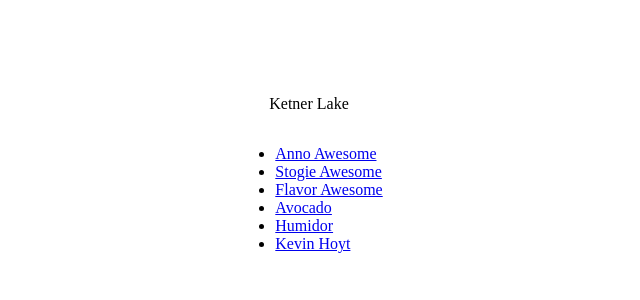
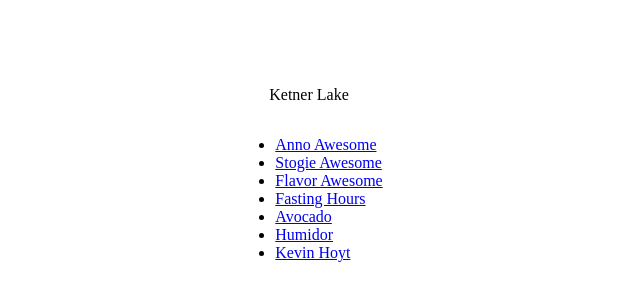
Before and after one commit to KetnerLake/Website, a plain HTML site: page index.html in a window 1280 px wide. Shown: the part 226-526 px from the top of the page, without its empty margins (331-971 px from the left). Drawn offline with Linux system fonts and the light colour scheme.

Commit message:
Add Fasting Hours
Update to product list.

```diff
--- a/index.html
+++ b/index.html
@@ -32,6 +32,7 @@
     <li><a href="https://annoawesome.com">Anno Awesome</a></li>
     <li><a href="https://stogieawesome.com">Stogie Awesome</a></li>
     <li><a href="https://flavorawesome.com">Flavor Awesome</a></li>
+    <li><a href="https://fastinghours.com">Fasting Hours</a></li>
     <li><a href="https://avocado.dev">Avocado</a></li>
     <li><a href="https://humidor.io">Humidor</a></li>
     <li><a href="https://kevinhoyt.com">Kevin Hoyt</a></li>
```
